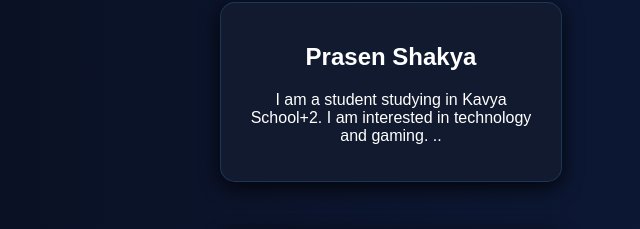
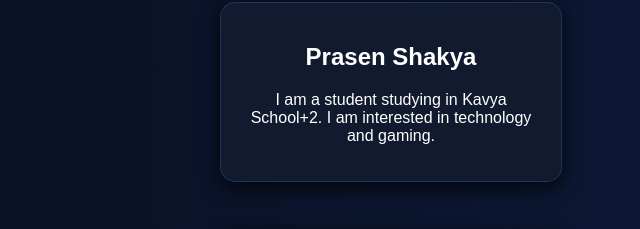
Before and after one commit to Prasen4986/Computer, a plain HTML site: page about.html in a window 1280 px wide. Shown: the part 186-415 px from the top of the page, 249-889 px from the left. Drawn offline with Linux system fonts and the light colour scheme.

Commit message:
Update about.html

```diff
--- a/about.html
+++ b/about.html
@@ -19,7 +19,7 @@
 
 <section class="card">
     <h2>Prasen Shakya</h2>
-    <p>I am a student studying in Kavya School+2. I am interested in technology and gaming. ..</p>
+    <p>I am a student studying in Kavya School+2. I am interested in technology and gaming.</p>
 </section>
 <div class="card">
     <h2>My Screenshot</h2>
```
